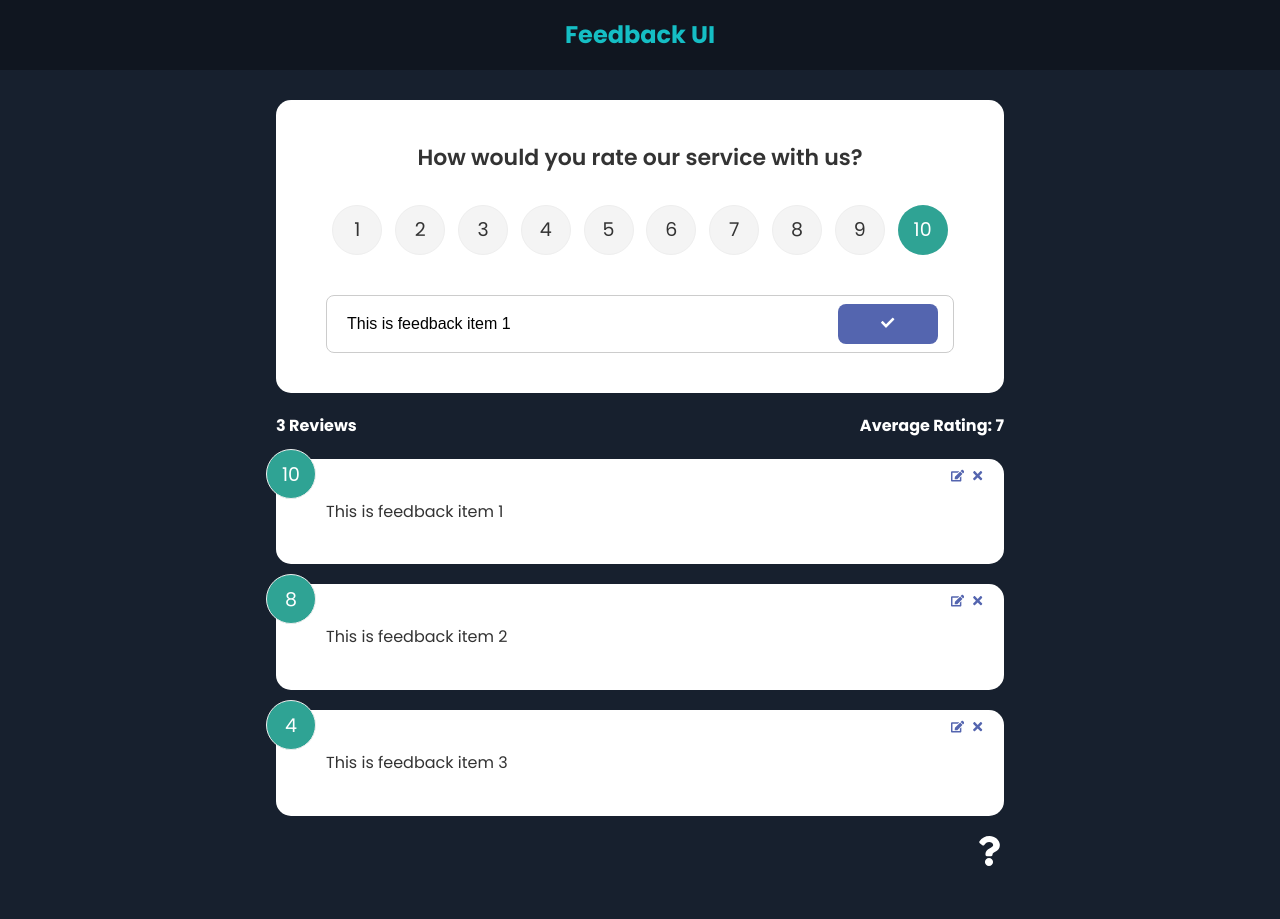
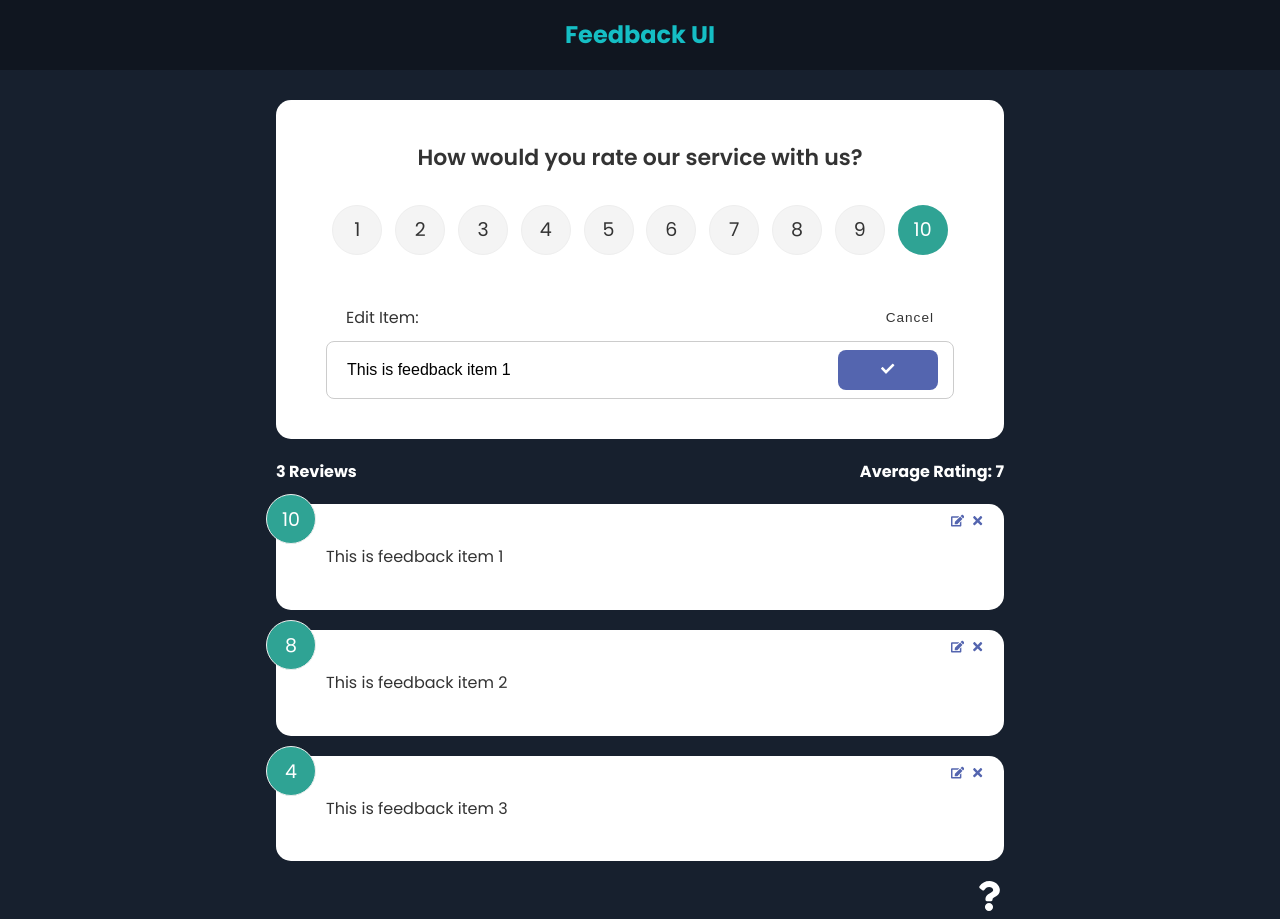
Before and after one commit to rilindtasholli/feedback-app, a React (Create React App) app: page / in a window 1280 px wide. Both pictures are taken after a click on the button 957 px from the left and 476 px from the top of the page. Before the commit the page ends 873 px from the top, so only its background shows below. Built offline with nearby package versions, Linux system fonts and the light colour scheme.

Commit message:
show Edit text & cancel edit button on form when editing a feedback and fixed minor bugs

```diff
--- a/package.json
+++ b/package.json
@@ -20,7 +20,8 @@
     "start": "react-scripts start",
     "build": "react-scripts build",
     "test": "react-scripts test",
-    "eject": "react-scripts eject"
+    "eject": "react-scripts eject",
+    "debug": "\"C:\\Program Files\\Firefox Developer Edition\\firefox.exe\" -start-debugger-server"
   },
   "eslintConfig": {
     "extends": [
--- a/src/components/FeedbackForm.jsx
+++ b/src/components/FeedbackForm.jsx
@@ -1,4 +1,4 @@
-import { FaCheck } from 'react-icons/fa'
+import { FaCheck, FaTimes } from 'react-icons/fa'
 import { useState, useContext, useEffect, useInsertionEffect } from "react"
 import RatingSelect from "./RatingSelect"
 import Card from "./shared/Card"
@@ -11,14 +11,14 @@ function FeedbackForm() {
   const [btnDisabled, setBtnDisabled] = useState(true)
   const [message, setMessage] = useState("")
 
-  const { addFeedback, feedbackEdit, updateFeedback } = useContext(FeedbackContext)
+  const { addFeedback, feedbackEdit, updateFeedback, cancelEdit } = useContext(FeedbackContext)
 
   useEffect(() => {
     if(feedbackEdit.edit == true){
       setBtnDisabled(false)
       setText(feedbackEdit.item.text)
       setRating(feedbackEdit.item.rating)
-      console.log(feedbackEdit)
+      setMessage(null)
     }
   }, [feedbackEdit])
 
@@ -30,7 +30,7 @@ function FeedbackForm() {
     if(text === ""){
       setBtnDisabled(true)
       setMessage(null)
-    }else if(text !== "" && text.trim().length < 10){
+    }else if(text !== "" && text.split(' ').join('').length < 10){
       setBtnDisabled(true)
       setMessage("Text must be at least 10 characters")
     }else{
@@ -53,9 +53,15 @@ function FeedbackForm() {
         addFeedback(newFeedBack)
       }
 
-      setText('')
-      setBtnDisabled(true)
+      resetForm()
     }
+  }
+
+  const resetForm = () => {
+    setText('')
+    setBtnDisabled(true)
+    setMessage(null)
+    cancelEdit()
   }
 
   return (
@@ -64,6 +70,14 @@ function FeedbackForm() {
         <h2>How would you rate our service with us?</h2>
 
         <RatingSelect setRating={setRating} selected={rating}/>
+
+        {feedbackEdit.edit && <div className='edit-group'>
+          <p>Edit Item: </p>
+          <button onClick={resetForm} className='cancel-edit'>
+            Cancel
+          </button>
+        </div>
+        }
 
         <div className="input-group">
           <input
--- a/src/context/FeedbackContext.jsx
+++ b/src/context/FeedbackContext.jsx
@@ -39,6 +39,11 @@ export const FeedbackProvider = ({children}) => {
     if (window.confirm('Are you sure you want to delete?')) {
       setFeedback(feedback.filter(item => item.id != id))
     }
+
+    setFeedbackEdit({
+      item: {},
+      edit: false
+    })
   }
 
   //Set feedbackItem to be updated
@@ -52,7 +57,10 @@ export const FeedbackProvider = ({children}) => {
   //Update Feedback
   const updateFeedback = (id, updatedItem) => {
     setFeedback(feedback.map((item) => (item.id === id) ? {...item, ...updatedItem} : item))
+  }
 
+  //Reset feedbackEdit
+  const cancelEdit = () => {
     setFeedbackEdit({
       item: {},
       edit: false
@@ -67,7 +75,8 @@ export const FeedbackProvider = ({children}) => {
         deleteFeedback,
         addFeedback,
         editFeedback,
-        updateFeedback
+        updateFeedback,
+        cancelEdit
       }}
     >
       {children}
--- a/src/index.css
+++ b/src/index.css
@@ -123,6 +123,23 @@ input:focus {
   outline: none;
 }
 
+.edit-group {
+  display: flex;
+  justify-content: space-between;
+  padding: 10px 20px;
+}
+
+.cancel-edit {
+  border: none;
+  background-color: transparent;
+  cursor: pointer;
+  padding: 0;
+  font-size: 0.85em;
+  color: #333;
+  letter-spacing: 1px;
+  font-weight: 400;
+}
+
 .feedback-stats {
   color: #fff;
   display: flex;
```
Also changed, not shown: 1 other file (tests, documents, lock files or other folders).
